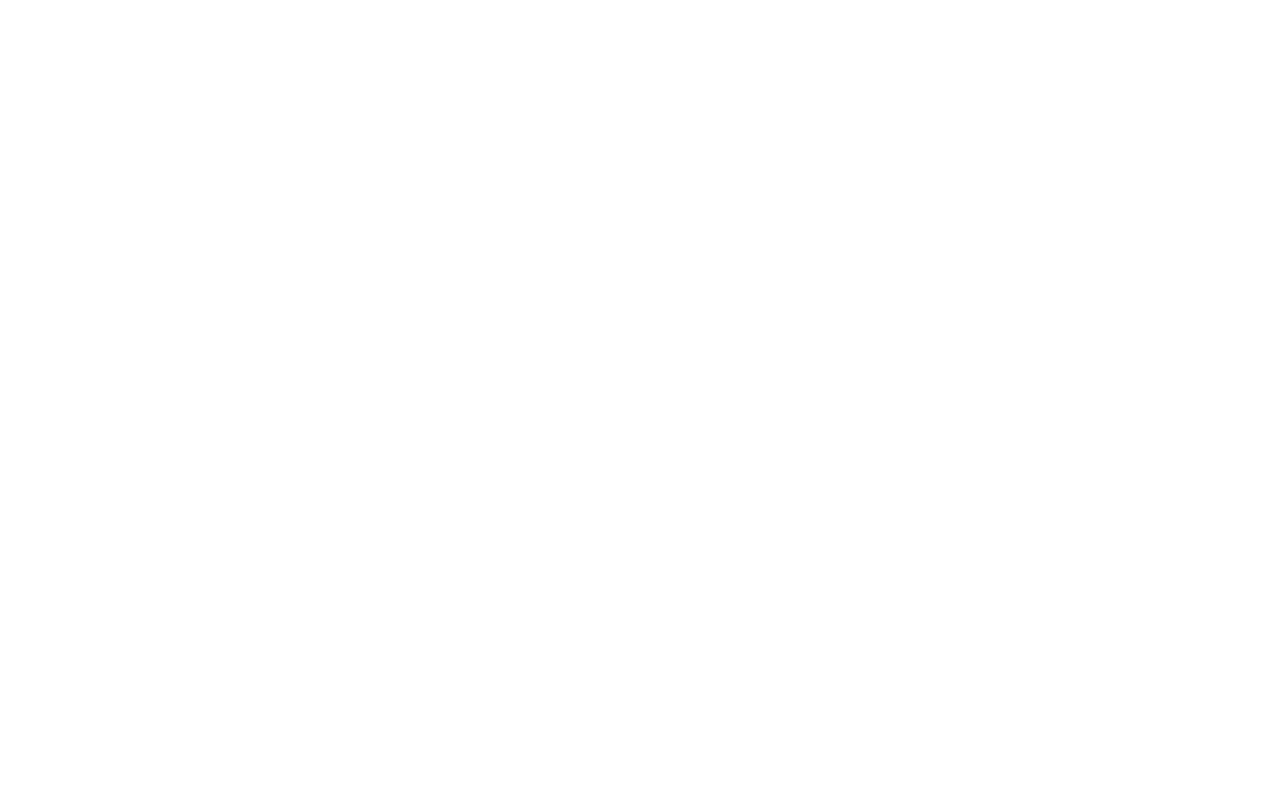
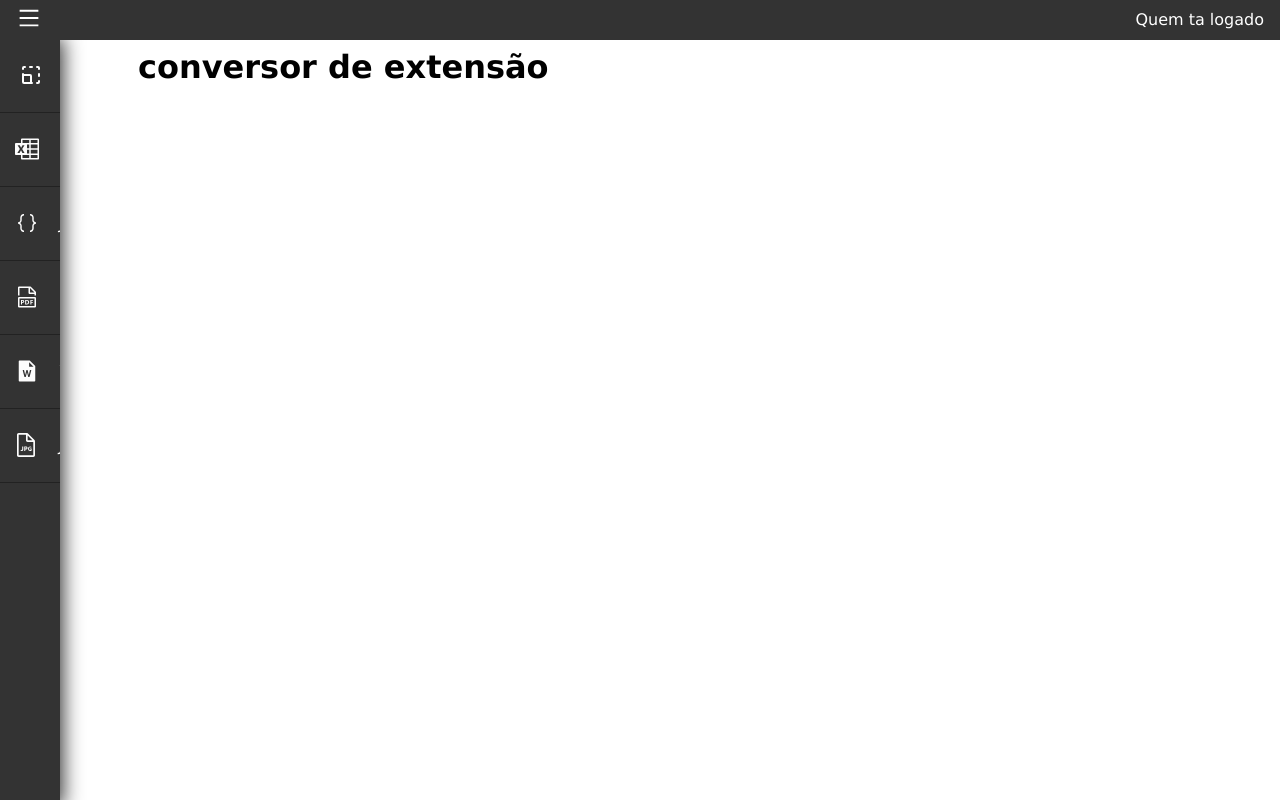
Before and after one commit to Joao-Pedro15/devHelper-frontend, a React (Create React App) app in the folder client/: page /module/convertImage in a window 1280 px wide. Built offline with nearby package versions, Linux system fonts and the light colour scheme.

Commit message:
feat: create a page by convert images extension

```diff
--- /dev/null
+++ b/client/src/pages/ConvertImage/index.tsx
@@ -0,0 +1,13 @@
+import React from 'react'
+import { Layout } from '../../components/Layout'
+import * as S from './style'
+
+export function ConvertImage() {
+  return (
+    <Layout>
+      <S.Container>
+        <h1>conversor de extensão</h1>
+      </S.Container>
+    </Layout>
+  )
+}
--- /dev/null
+++ b/client/src/pages/ConvertImage/style.ts
@@ -0,0 +1,8 @@
+import styled from 'styled-components'
+
+export const Container = styled.main`
+
+  overflow: auto;
+  position: relative;
+  width: 100%;
+`
--- a/client/src/routes/index.tsx
+++ b/client/src/routes/index.tsx
@@ -4,6 +4,7 @@
 import { Login } from '../pages/Login'
 import { Home } from '../pages/Home'
 import { Resize } from '../pages/Resize'
+import { ConvertImage } from '../pages/ConvertImage'
 
 const Routes: React.FC = () => {
   return (
@@ -15,6 +16,8 @@
 
       <Route isPrivate path={"/module/resize"} component={Resize} />
 
+      <Route isPrivate path={"/module/convertImage"} component={ConvertImage} />
+
       {/* ==================== ERRO ==================== */}
       {/* <Route component={NotFoundPage} /> */}
 
```
